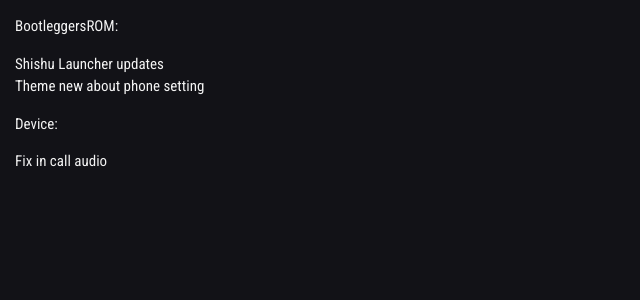
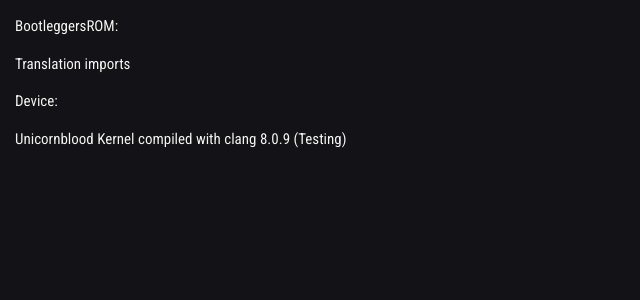
Before and after one commit to tyazx/BootleggersROM-Devices.github.io, a Jekyll site: the page built from _changelog/crosshatch.md, in a window 1280 px wide. Shown: the top 300 px of the page, without its empty margins (0-640 px from the left). Built offline with Jekyll 4.4.1, drawn with Linux system fonts in a browser that asks for light colours; nearby versions of some CDN libraries.

Commit message:
Update Crosshatch

```diff
--- a/_changelog/crosshatch.md
+++ b/_changelog/crosshatch.md
@@ -4,8 +4,7 @@ layout:changelayout
 ---
 
 BootleggersROM:
-- Shishu Launcher updates
-- Theme new about phone setting
+- Translation imports
 
 Device:
-- Fix in call audio
+- Unicornblood Kernel compiled with clang 8.0.9 (Testing)
```
Also changed, not shown: _devices/crosshatch.md (+2 -2 lines).
